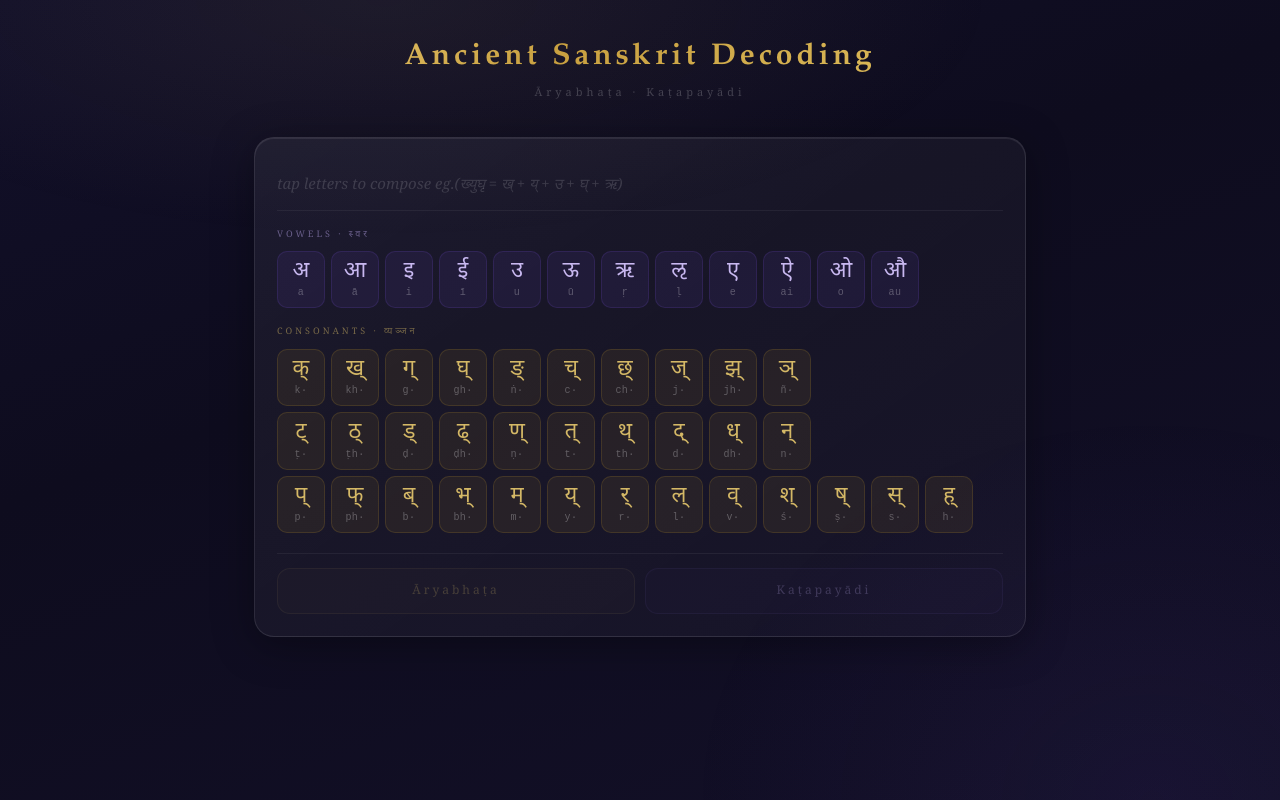
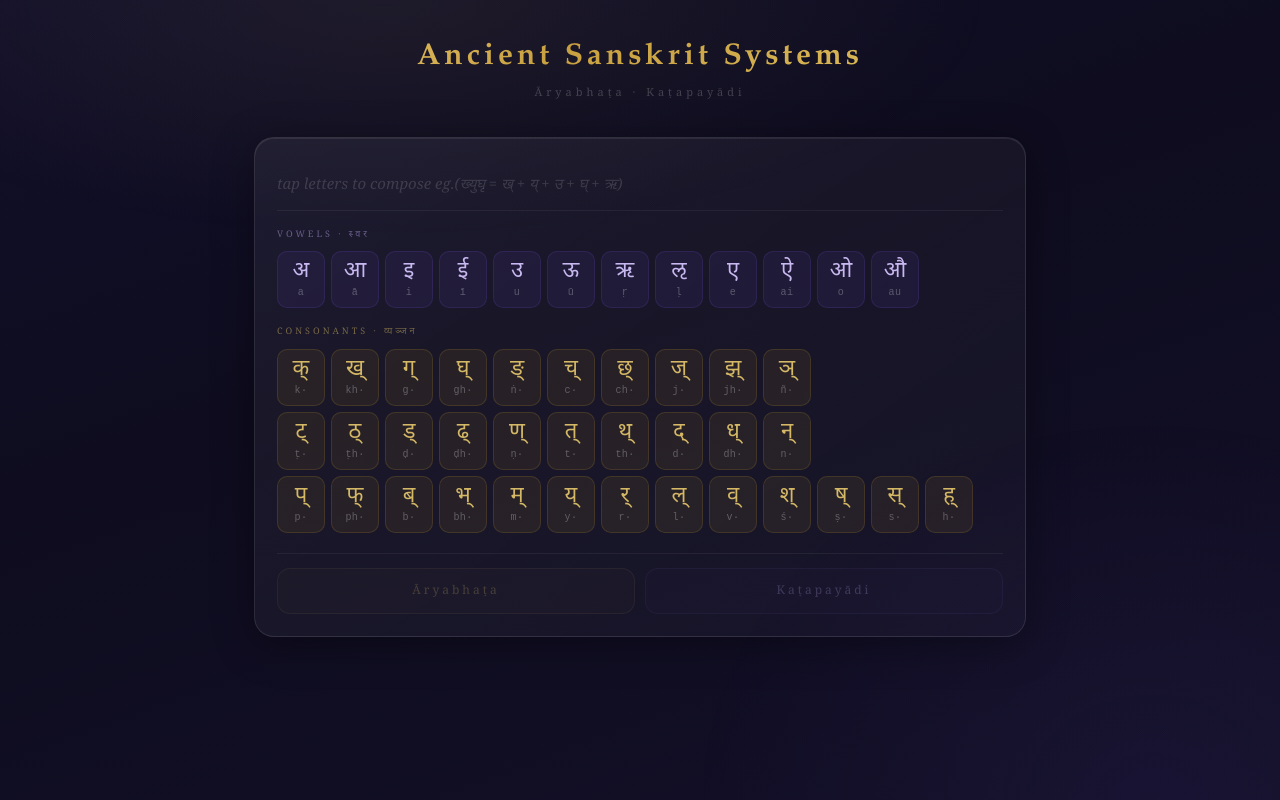
Before and after one commit to Vishal4802/sanskrit-numeration, a React (Vite) app: page / in a window 1280 px wide. Built offline with nearby package versions, Linux system fonts and the light colour scheme.

Commit message:
Bugs Fixed, Cleaner code

```diff
--- a/src/App.jsx
+++ b/src/App.jsx
@@ -310,7 +310,7 @@ const calculate = (sys) => {
             WebkitBackgroundClip:"text", WebkitTextFillColor:"transparent",
             marginBottom:6, lineHeight:1.4,
           }}>
-            Ancient Sanskrit Decoding
+            Ancient Sanskrit Systems
           </h1>
           <p style={{ fontSize:11, letterSpacing:"4px", color:"rgba(255,255,255,0.2)", fontFamily:"Georgia,serif" }}>
             Āryabhaṭa  ·  Kaṭapayādi
```
